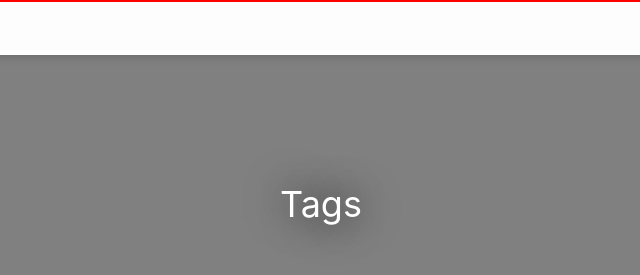
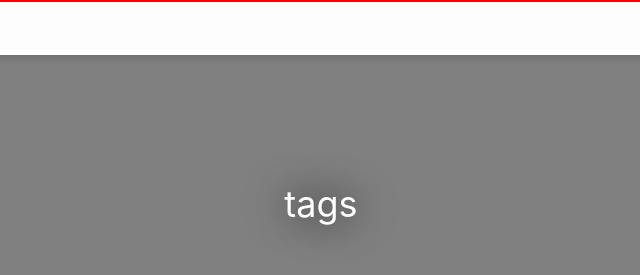
Before and after one commit to bunsplay/bunsplay.github.io, a plain HTML site: page tags/index.html in a window 1280 px wide. Shown: the top 275 px of the page, 319-959 px from the left. Drawn offline with nearby package versions, Linux system fonts and the light colour scheme; some packages are replaced by stand-ins of ours; a script that the page names is missing.

Commit message:
Site updated: 2018-10-07 00:36:05

```diff
--- a/tags/index.html
+++ b/tags/index.html
@@ -18,7 +18,7 @@
     <link rel="stylesheet" href="//cdn.bootcss.com/font-awesome/4.6.3/css/font-awesome.css">
     <title>
 
-        Tags｜Bunsplay&#39;s blog
+        tags｜Bunsplay&#39;s blog
 
     </title>
 
@@ -80,7 +80,7 @@
 
 
                         <li>
-                            <a href="/Tags/">Tags</a>
+                            <a href="/Tags/">tags</a>
                         </li>
 
 
@@ -140,7 +140,7 @@
         <div class="row">
             <div class="col-lg-8 col-lg-offset-2 col-md-10 col-md-offset-1 ">
                 <div class="site-heading text-center">
-                    <h1>Tags</h1>
+                    <h1>tags</h1>
                     <span class="subheading"></span>
                 </div>
             </div>
```
Also changed, not shown: 2018/10/06/video-1/index.html (+1 -1 lines), 2018/10/06/wechat-1/index.html (+1 -1 lines), archives/2018/10/index.html (+1 -1 lines), archives/2018/index.html (+1 -1 lines), archives/index.html (+1 -1 lines), index.html (+1 -1 lines), tags/Draw/index.html (+1 -1 lines), tags/Video/index.html (+1 -1 lines).
